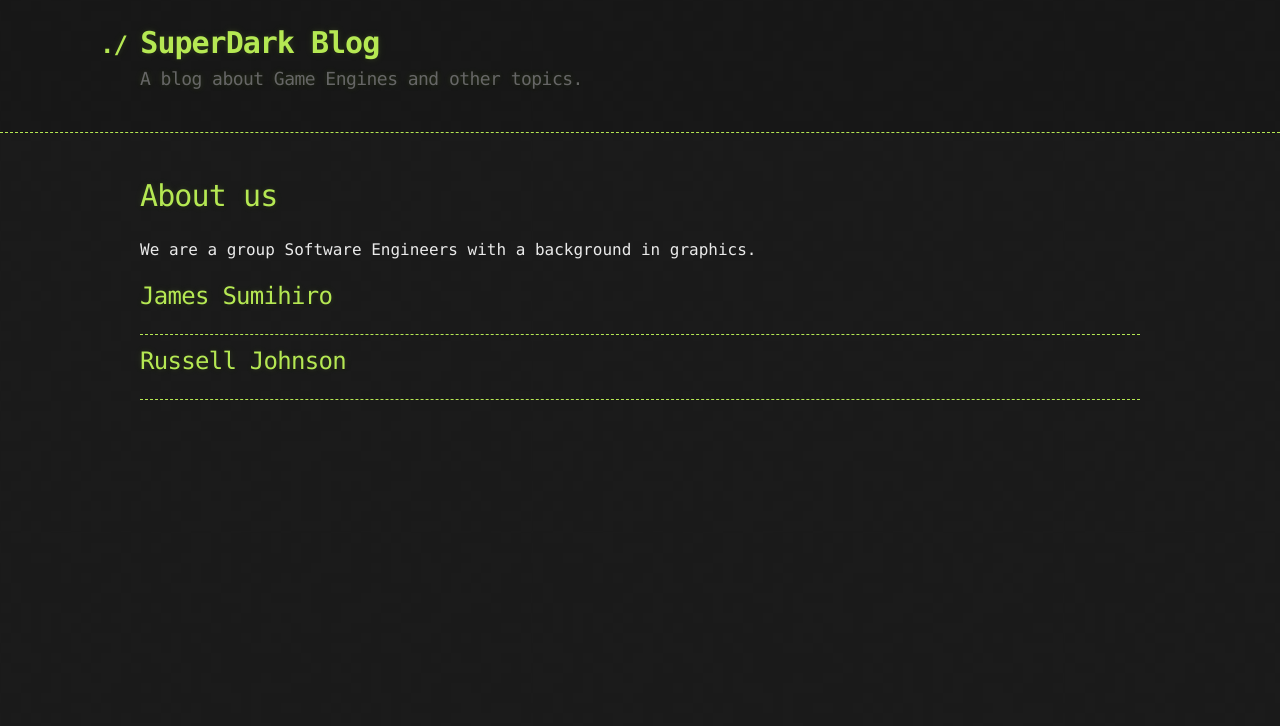
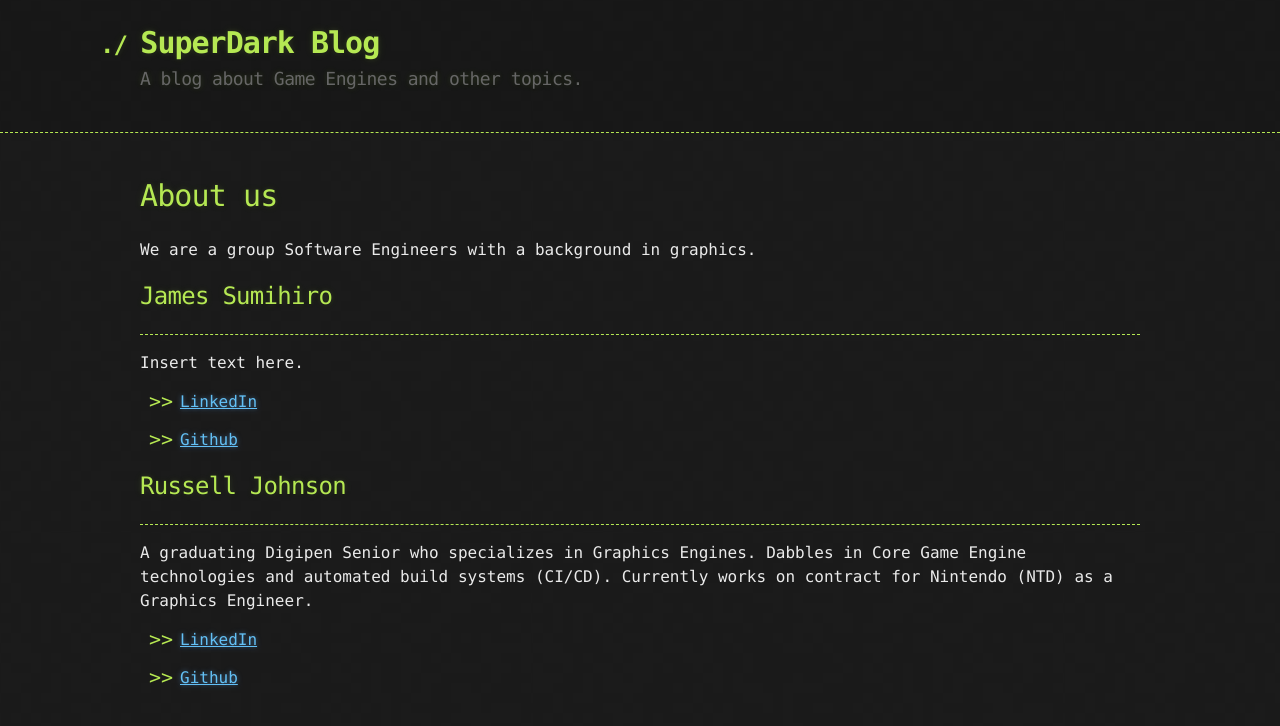
Before and after one commit to SuperDarkOpenSource/superdarkopensource.github.io, a Jekyll site: the page built from aboutus.md, in a window 1280 px wide. Shown: the top 726 px of the page. Built offline with Jekyll 4.4.1, drawn with Linux system fonts in a browser that asks for light colours; our own code applies the rules of GitHub Pages for plain Markdown files.

Commit message:
Added About us page

```diff
--- a/aboutus.md
+++ b/aboutus.md
@@ -9,5 +9,19 @@ We are a group Software Engineers with a background in graphics.
 ## James Sumihiro
 * * *
 
+Insert text here.
+
+* [LinkedIn](www.linkedin.com/in/russell-johnson--)
+
+* [Github](https://github.com/EncryptedData)
+
+
+
 ## Russell Johnson
 * * *
+
+A graduating Digipen Senior who specializes in Graphics Engines. Dabbles in Core Game Engine technologies and automated build systems (CI/CD). Currently works on contract for Nintendo (NTD) as a Graphics Engineer.
+
+* [LinkedIn](www.linkedin.com/in/russell-johnson--)
+
+* [Github](https://github.com/EncryptedData)
```
Also changed, not shown: _posts/2020-12-01-hello-world.md (+1 -1 lines).
